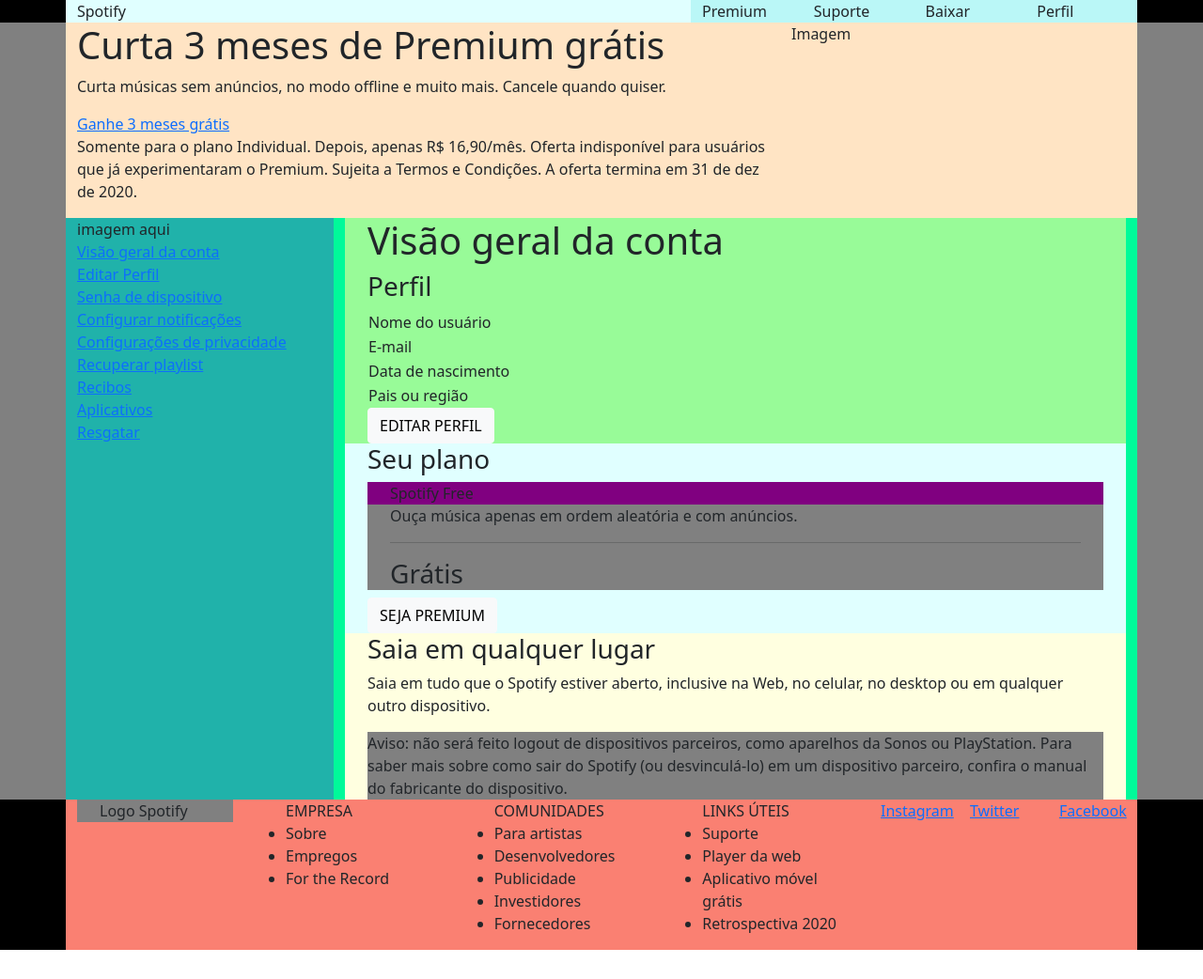
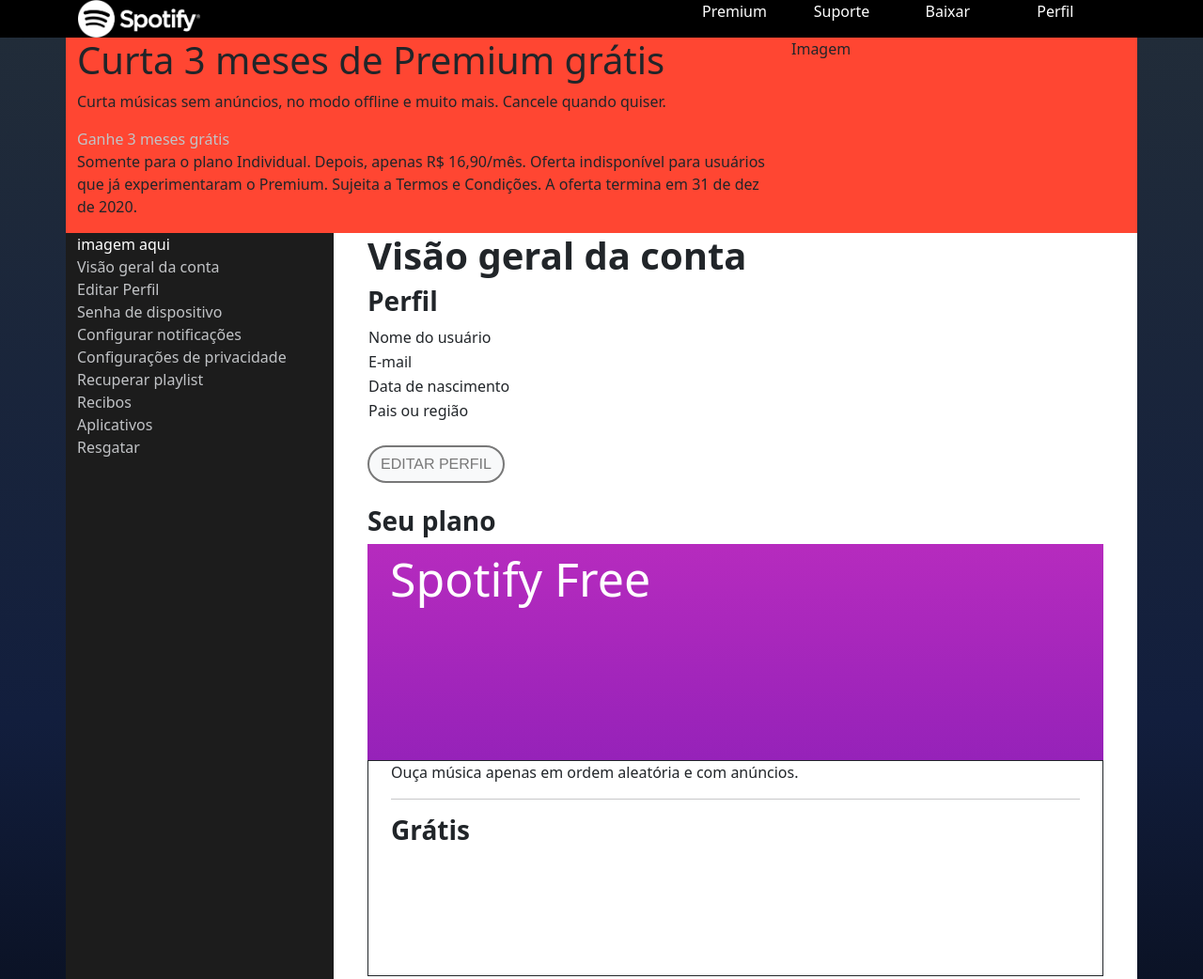
Before and after one commit to JottaF/VivaWeb-Projects, a plain HTML site: page diagramação_estrutural_spotify/pages/index.html in a window 1280 px wide. Shown: the top 1042 px of the page at 94% size. Before the commit the page ends 1011 px from the top, so only its background shows below. Drawn offline with nearby package versions, Linux system fonts and the light colour scheme.

Commit message:
Continuação

```diff
--- a/diagramação_estrutural_spotify/pages/index.html
+++ b/diagramação_estrutural_spotify/pages/index.html
@@ -9,17 +9,34 @@
     <link href="https://cdn.jsdelivr.net/npm/bootstrap@5.0.0-beta1/dist/css/bootstrap.min.css" rel="stylesheet" integrity="sha384-giJF6kkoqNQ00vy+HMDP7azOuL0xtbfIcaT9wjKHr8RbDVddVHyTfAAsrekwKmP1" crossorigin="anonymous">
 
     <title>Spotify</title>
+
+    <style>
+        a {
+            text-decoration: none;
+            color: #c1c3c6;
+        }
+
+        .btn {
+            color: #787878!important;
+            border: 2px solid #787878!important;
+            border-radius: 20px;
+
+            font-family: Circular, Helvetica, Arial, sans-serif !important;
+        }
+
+    </style>
+
   </head>
   <body>
 
     <div style="background: black;">
-        <div class="container" style="background: aquamarine;">
+        <div class="container" style="color: white;">
             <div class="row">
-                <div class="col-md-7" style="background: lightcyan;">
-                    Spotify
+                <div class="col-md-7" style="">
+                    <img src="../images/logo.png" alt="logo" height="40px" width="132px">
                 </div>
 
-                <div class="col-md-5" style="background: #baf7f7;">
+                <div class="col-md-5" style="">
                     <div class="row">
                         <div class="col-md-3">Premium</div>
                         <div class="col-md-3">Suporte</div>
@@ -31,11 +48,12 @@
         </div>
     </div>
 
-    <div class="container-fluid" style="background: gray;">
+    <div class="container-fluid" style="background-image: linear-gradient(#212c39, #121e3d 50%, #000);
+    background-repeat: no-repeat;">
 
 
 
-        <div class="container" style="background: bisque;">
+        <div class="container" style="background: #ff4632;">
             <div class="row">
                 <div class="col-md-8">
                     <h1>
@@ -61,11 +79,11 @@
 
         <div class="container" style="background: cornsilk;">
             <div class="row">
-                <div class="col-md-3" style="background: lightseagreen;">
-                    <div class="user_image">
+                <div class="col-md-3" style="background: #1c1c1c;">
+                    <div class="user_image" style="color: white;">
                         imagem aqui
                     </div>
-                    <div class="options">
+                    <div class="options" style="color: #919496;">
                         <ul ul class="nav flex-column">
                             <li class="nav-item active">
                                 <a href="#">Visão geral da conta</a>
@@ -98,10 +116,10 @@
                     </div>
                 </div>
 
-                <div class="col-md-9" style="background: mediumspringgreen;">
-                    <div class="container" style="background: palegreen;">
-                        <h1>Visão geral da conta    </h1>
-                        <h3>Perfil</h3>
+                <div class="col-md-9" style="background: #ffffff;">
+                    <div class="container">
+                        <h1 style="font-weight: bold;">Visão geral da conta    </h1>
+                        <h3 style="font-weight: bold;">Perfil</h3>
                         <table>
                             <tbody>
                                 <tr>
@@ -126,46 +144,56 @@
                                 </tr>
                             </tbody>
                         </table>
+                        <br>
                         <a href="#" class="btn btn-light">EDITAR PERFIL</a>
                     </div>
+                    <br>
 
-                    <div class="container" style="background: lightcyan;">
-                        <h3>Seu plano</h3>
+                    <div class="container" style="">
+                        <h3 style="font-weight: bold;">Seu plano</h3>
 
-                        <div class="col-auto" style="background: purple;">
+                        <div style="
+                        height: 230px;
+                        font-size: 50px;background: rgba(0, 0, 0, 0) linear-gradient(-180deg, rgb(182, 43, 190) 0%, rgb(150, 34, 185) 100%) repeat scroll 0% 0%;">
                             <div class="container">
-                                <span>Spotify Free</span>
+                                <span style="color: white;">Spotify Free</span>
                             </div>
                         </div>
-                        <div class="gratis" style="background: gray;">
+                        <div class="gratis" style="height: 230px; border: thin solid;">
                             <div class="container">
                                 <p>Ouça música apenas em ordem aleatória e com anúncios.</p>
                                 <hr>
-                                <h3>Grátis</h3>
+                                <h3 style="font-weight: bold;">Grátis</h3>
                             </div>
                         </div>
+                        <br>
                         <a href="#" class="btn btn-light">SEJA PREMIUM</a>
 
                     </div>
-
-                    <div class="container" style="background: lightyellow;">
-                        <h3>Saia em qualquer lugar</h3>
+                    <br>
+                    <div class="container" style="">
+                        <h3 style="font-weight: bold;">Saia em qualquer lugar</h3>
+                        <br>
                         <p>Saia em tudo que o Spotify estiver aberto, inclusive na Web, no celular, no desktop ou em qualquer outro dispositivo.</p>
-                        <div class="aviso" style="background: gray;">
+                        <br>
+                        <div class="alert alert-secondary" role="alert">
                             <span>Aviso: não será feito logout de dispositivos parceiros, como aparelhos da Sonos ou PlayStation. Para saber mais sobre como sair do Spotify (ou desvinculá-lo) em um dispositivo parceiro, confira o manual do fabricante do dispositivo.</span>
                         </div>
+                        <a href="#" class="btn btn-light">SAIR DE TODOS OS DISPOSITIVOS</a>
                     </div>
+                    <br><br>
 
                 </div>
             </div>
         </div>
     </div>
+
     <div style="background: black;">
-        <div class="container" style="background: salmon;">
+        <div class="container" style="background: black;">
             <div class="row">
                 <div class="col-md-2">
-                    <div class="container" style="background: gray;">
-                        Logo Spotify
+                    <div class="container">
+                        <img src="../images/logo.png" alt="logo" height="40px" width="132px">
                     </div>
                 </div>
                 <div class="col-md-7">
@@ -173,48 +201,48 @@
                         <div class="col-md-4">
                             <ul> EMPRESA
                                 <li>
-                                    Sobre
+                                    <a href="#">Sobre</a>
                                 </li>
                                 <li>
-                                    Empregos
+                                    <a href="#">Empregos</a>
                                 </li>
                                 <li>
-                                    For the Record
+                                    <a href="#">For the Record</a>
                                 </li>
                             </ul>
                         </div>
                         <div class="col-md-4">
                             <ul>COMUNIDADES
                                 <li>
-                                    Para artistas
+                                    <a href="#">Para artistas</a>
                                 </li>
                                 <li>
-                                    Desenvolvedores
+                                    <a href="#">Desenvolvedores</a>
                                 </li>
                                 <li>
-                                    Publicidade
+                                    <a href="#">Publicidade</a>
                                 </li>
                                 <li>
-                                    Investidores
+                                    <a href="#">Investidores</a>
                                 </li>
                                 <li>
-                                    Fornecedores
+                                    <a href="#">Fornecedores</a>
                                 </li>
                             </ul>
                         </div>
                         <div class="col-md-4">
                             <ul>LINKS ÚTEIS
                                 <li>
-                                    Suporte
+                                    <a href="#">Suporte</a>
                                 </li>
                                 <li>
-                                    Player da web
+                                    <a href="#">Player da web</a>
                                 </li>
                                 <li>
-                                    Aplicativo móvel grátis
+                                    <a href="#">Aplicativo móvel grátis</a>
                                 </li>
                                 <li>
-                                    Retrospectiva 2020
+                                    <a href="#">Retrospectiva 2020</a>
                                 </li>
                             </ul>
                         </div>
```
Also changed, not shown: diagramação_estrutural_spotify/images/logo.png (added).
